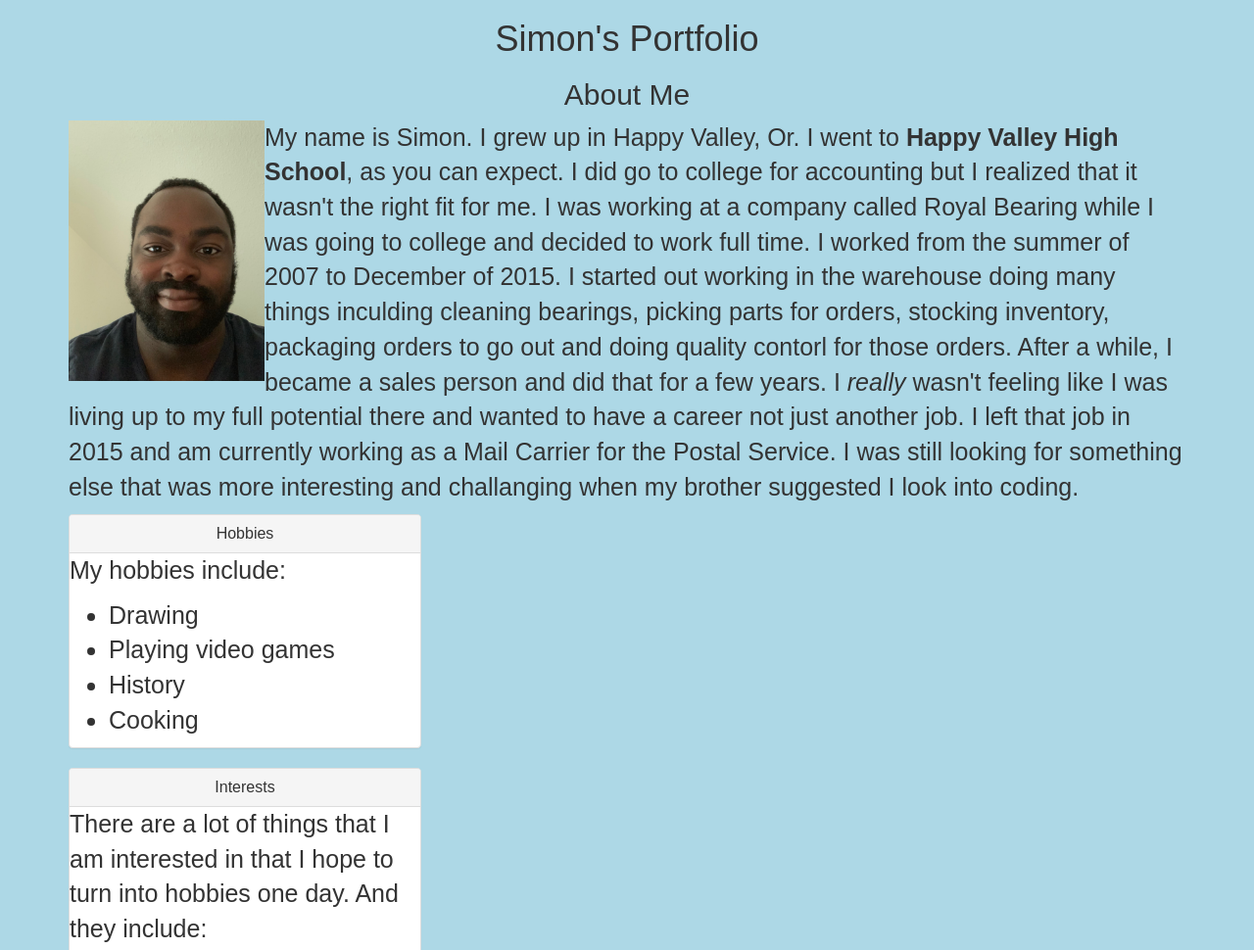
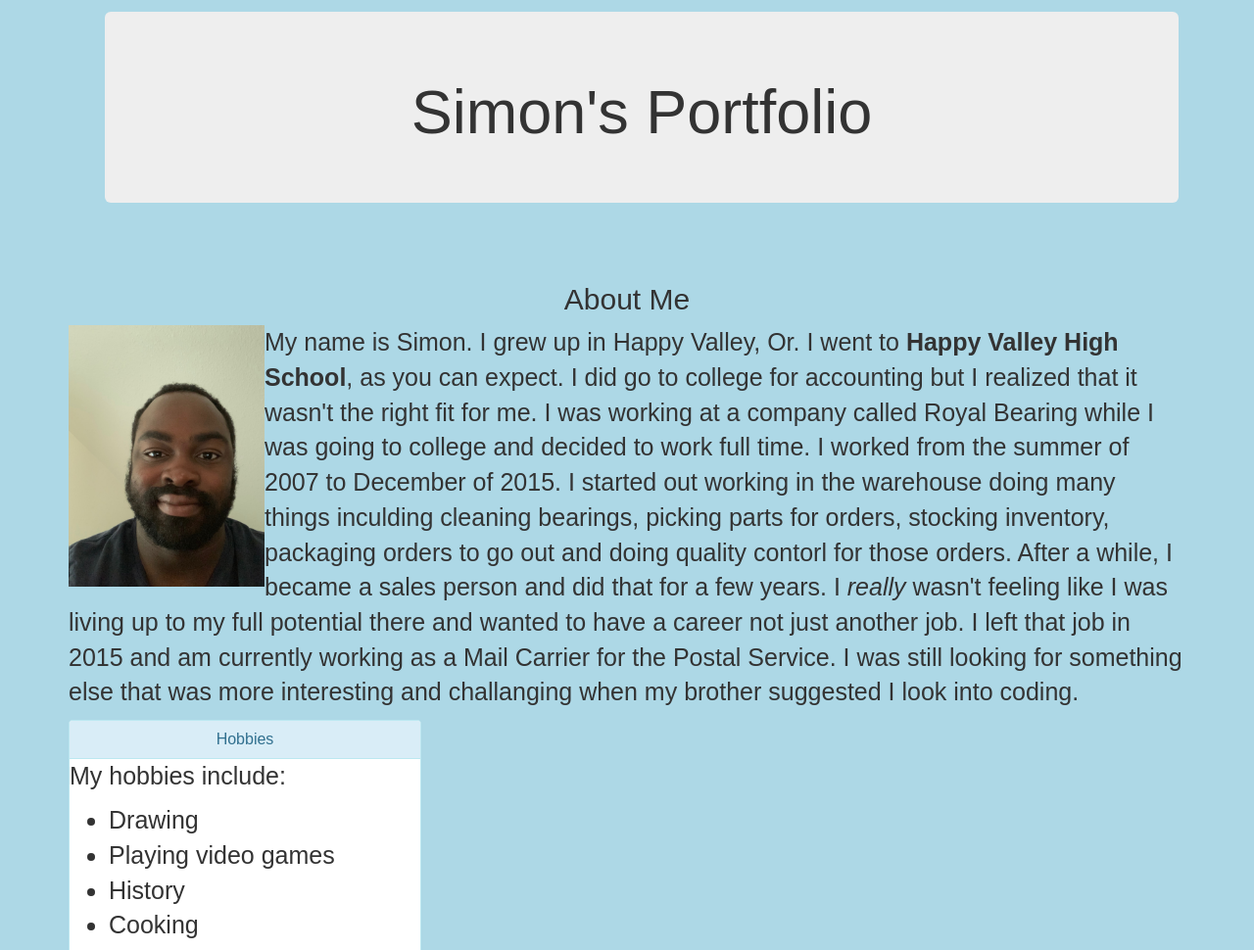
Before and after one commit to simon-ajayi/portfolio, a plain HTML site: page index.html in a window 1280 px wide. Shown: the top 970 px of the page at 98% size. Drawn offline with nearby package versions, Linux system fonts and the light colour scheme.

Commit message:
added styling to index.html.

```diff
--- a/css/styles.css
+++ b/css/styles.css
@@ -26,3 +26,8 @@ h1 {
     color: red;
     font-style: italic;
 }
+
+.background {
+    background-color: lightblue;
+    border: 2px solid lightblue;
+}
--- a/index.html
+++ b/index.html
@@ -7,15 +7,21 @@
       <title>Simon's Portfolio</title>
     </head>
     <body>
+      <div class="container">
+        <blockquote class="background">
+          <div class="jumbotron">
             <h1>Simon's Portfolio</h1>
+          </div>
+        </blockquote>
+      </div>
+      </blockquote>
       <h2>About Me</h2>
       <img class="resize" src="css/img/IMG_0372.jpg" alt="picture of Simon">
         <p>My name is Simon. I grew up in Happy Valley, Or. I went to <strong>Happy Valley High School</strong>, as you can expect. I did go to college for accounting but I realized that it wasn't the right fit for me. I was working at a company called Royal Bearing while I was going to college and decided to work full time. I worked from the summer of 2007 to December of 2015. I started out working in the warehouse doing many things inculding cleaning bearings, picking parts for orders, stocking inventory, packaging orders to go out and doing quality contorl for those orders. After a while, I became a sales person and did that for a few years. I <em>really</em> wasn't feeling like I was living up to my full potential there and wanted to have a career not just another job. I left that job in 2015 and am currently working as a Mail Carrier for the Postal Service. I was still looking for something else that was more interesting and challanging when my brother suggested I look into coding.</p>
 
-
       <div class="row">
         <div class="col-sm-4">
-            <div class="panel panel-default">
+          <div class="panel panel-info">
             <div class="panel-heading">
               <h2 class="panel-title">Hobbies</h2>
             </div>
@@ -29,10 +35,9 @@
           </div>
         </div>
       </div>
-
       <div class="row">
         <div class="col-md-4">
-            <div class="panel panel-default">
+          <div class="panel panel-info">
             <div class="panel-heading">
               <h2 class="panel-title">Interests</h2>
             </div>
@@ -64,7 +69,8 @@
         <li><a href="https://github.com/simon-ajayi/resort-webpage.git">island resort</a></li>
         <li><a href="https://github.com/simon-ajayi/hello-world.git">hello-world</a></li>
       </ul>
-      <p><span class="webpages">my-first-webpage</span> has a couple webpages in it. One about cupcakes, one was a lesson on favorite palces, and another was the lesson that taught how to create .htmls. Uses .htmls and css. <span class="webpages">Games</span> is an html about my favorite games. Uses .htmls and css. <span class="webpages">island-resort</span> is an html for an island resort. Uses .htmls and css. hello-world was my first use of html. Uses html. If you have any questions, contact me <a href="mailto:simon_ajayi@yahoo.com">here</a></p>
+      <p>my-first-webpage has a couple webpages in it. One about cupcakes, one was a lesson on favorite palces, and another was the lesson that taught how to create .htmls. Uses .htmls and css. Games is an html about my favorite games. Uses .htmls and css. island-resort is an html for an island resort. Uses .htmls and css. hello-world was my first use of html. Uses html. If you have any questions, contact me <a href="mailto:simon_ajayi@yahoo.com">here</a></p>
     </body>
     </div>
+  </div>
 </html>
```
Lines whose indentation alone changed are shown as unchanged.
